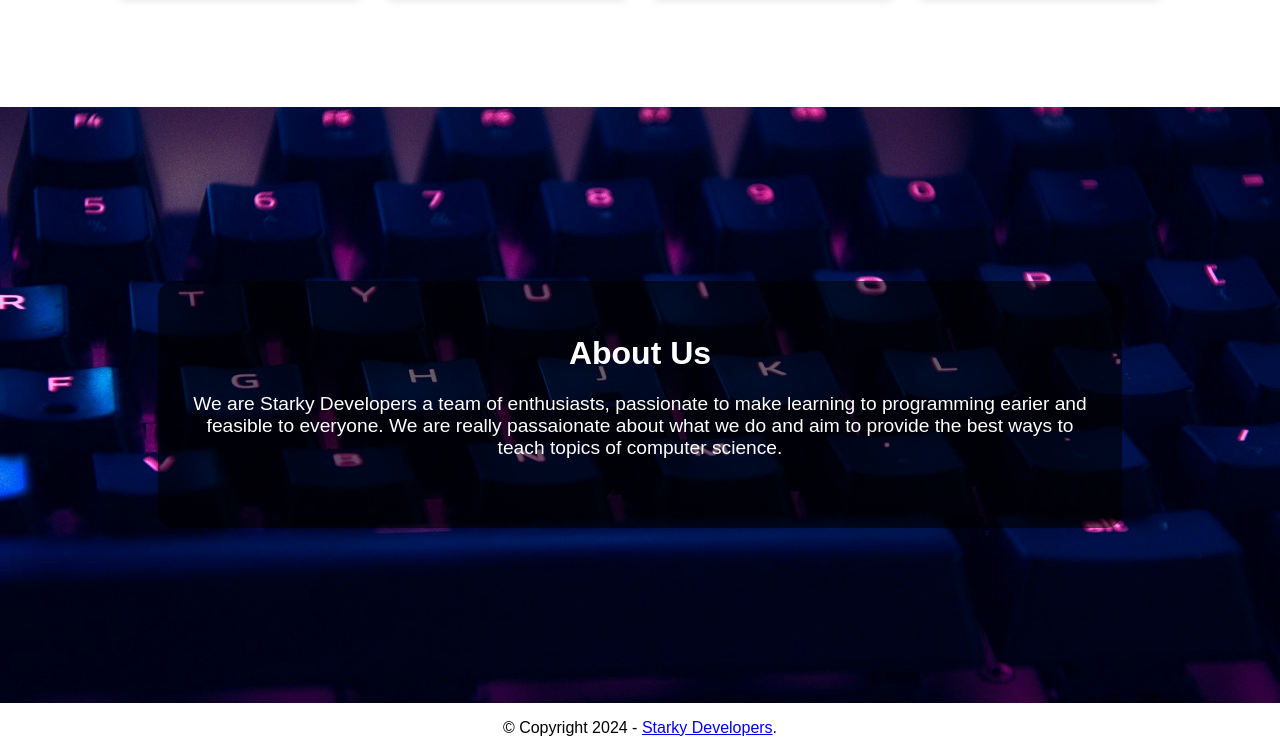
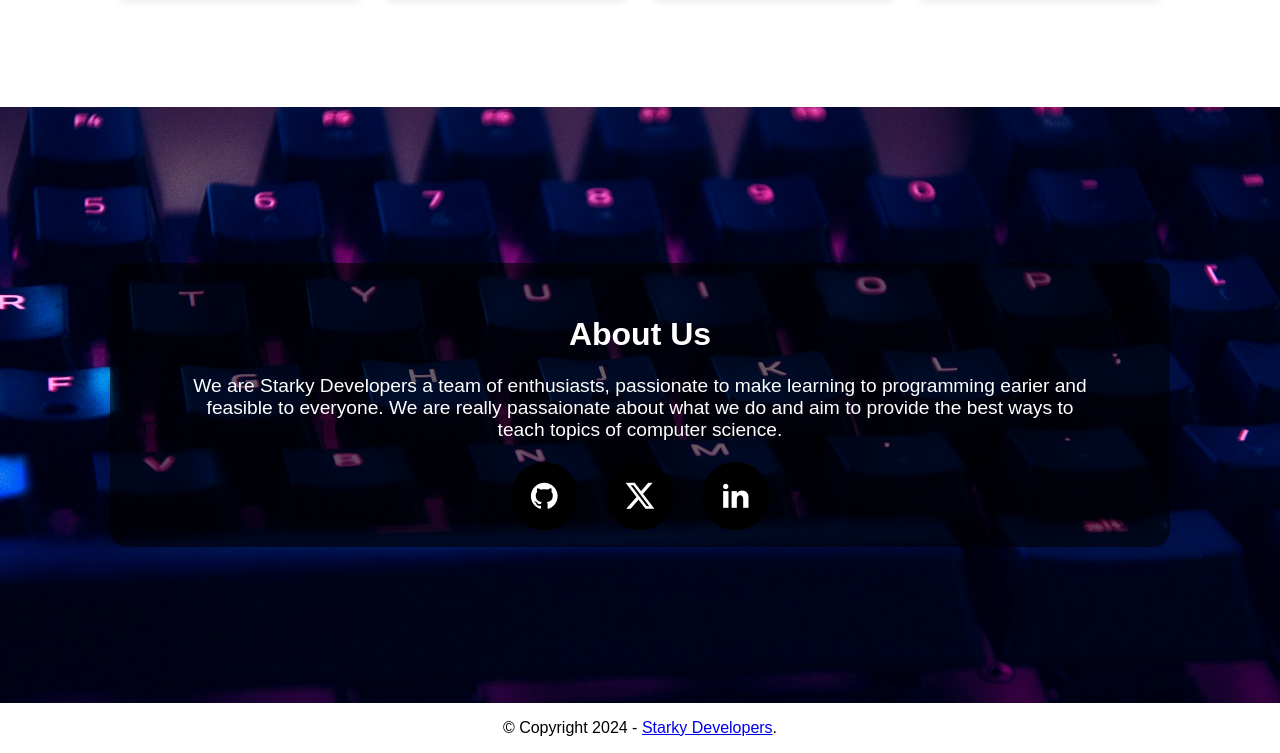
Before and after one commit to kamal-stark-dev/CodeBlossom, a plain HTML site: page Prototype/index.html in a window 1280 px wide. Shown: the part 1277-2030 px from the top of the page. Drawn offline with nearby package versions, Linux system fonts and the light colour scheme.

Commit message:
add some more details to landing page

```diff
--- a/Prototype/index.html
+++ b/Prototype/index.html
@@ -19,6 +19,9 @@
           <li><a href="#features-section">Features</a></li>
           <li><a href="#about-us-section">About Us</a></li>
           <li><a href="./login-pages/login.html">Sign up / Login</a></li>
+          <li>
+            <a href="#"><i class="ri-moon-line" id="dark-mode"></i></a>
+          </li>
         </ul>
       </nav>
     </header>
@@ -91,6 +94,11 @@
             to teach topics of computer science.
           </p>
           <br />
+          <div class="socials">
+            <a href="#"><i class="ri-github-fill"></i></a>
+            <a href="#"><i class="ri-twitter-x-fill"></i></a>
+            <a href="#"><i class="ri-linkedin-fill"></i></a>
+          </div>
         </div>
       </div>
     </main>
@@ -98,5 +106,6 @@
     <footer>
       <p>&copy; Copyright 2024 - <a href="#">Starky Developers</a>.</p>
     </footer>
+    <script src="./main.js"></script>
   </body>
 </html>
--- a/Prototype/styles.css
+++ b/Prototype/styles.css
@@ -3,6 +3,42 @@ body {
   margin: 0;
   padding: 0;
 }
+
+/*
+Palette 1: Modern and Minimalist
+Light Mode:
+Background: #F5F5F5 (Light Gray)
+Primary Text: #333333 (Dark Gray)
+Accent: #007BFF (Bright Blue)
+Secondary Accent: #FFC107 (Amber)
+Dark Mode:
+Background: #121212 (Almost Black)
+Primary Text: #E0E0E0 (Light Gray)
+Accent: #90CAF9 (Light Blue)
+Secondary Accent: #FFD54F (Soft Yellow)
+Palette 2: Warm and Inviting
+Light Mode:
+Background: #FFFFFF (White)
+Primary Text: #4E4E4E (Medium Gray)
+Accent: #FF5722 (Vibrant Orange)
+Secondary Accent: #8BC34A (Lime Green)
+Dark Mode:
+Background: #1C1C1C (Dark Charcoal)
+Primary Text: #F5F5F5 (Off White)
+Accent: #FF8A65 (Soft Coral)
+Secondary Accent: #C5E1A5 (Pale Green)
+Palette 3: Cool and Calm
+Light Mode:
+Background: #FAFAFA (Very Light Gray)
+Primary Text: #212121 (Almost Black)
+Accent: #00BCD4 (Cyan)
+Secondary Accent: #9C27B0 (Purple)
+Dark Mode:
+Background: #2C2C2C (Charcoal Gray)
+Primary Text: #ECECEC (Soft White)
+Accent: #4DD0E1 (Soft Cyan)
+Secondary Accent: #BA68C8 (Light Purple)
+*/
 
 header {
   position: fixed;
@@ -20,6 +56,7 @@ header {
 
 header nav ul {
   display: flex;
+  align-items: center;
   list-style: none;
   gap: 1rem;
 }
@@ -28,6 +65,10 @@ header nav ul a {
   text-decoration: none;
   color: black;
   font-size: 1.1rem;
+}
+
+#dark-mode {
+  font-size: 1.5rem;
 }
 
 .hero {
@@ -111,9 +152,23 @@ header nav ul a {
   font-size: 1.2rem;
 }
 .about-us .container {
-  padding: 2rem;
+  padding: 2rem 5rem;
   background-color: #0000009a;
   border-radius: 1rem;
+}
+.socials a {
+  text-decoration: none;
+  color: inherit;
+  font-size: 2rem;
+  padding: 1rem 1.1rem;
+  background-color: #000;
+  border-radius: 4rem;
+  margin-left: 12px;
+  margin-right: 12px;
+  transition: all 0.15s ease-in;
+}
+.socials a:hover {
+  background-color: #181818;
 }
 
 footer {
```
Also changed, not shown: Prototype/main.js (added).
